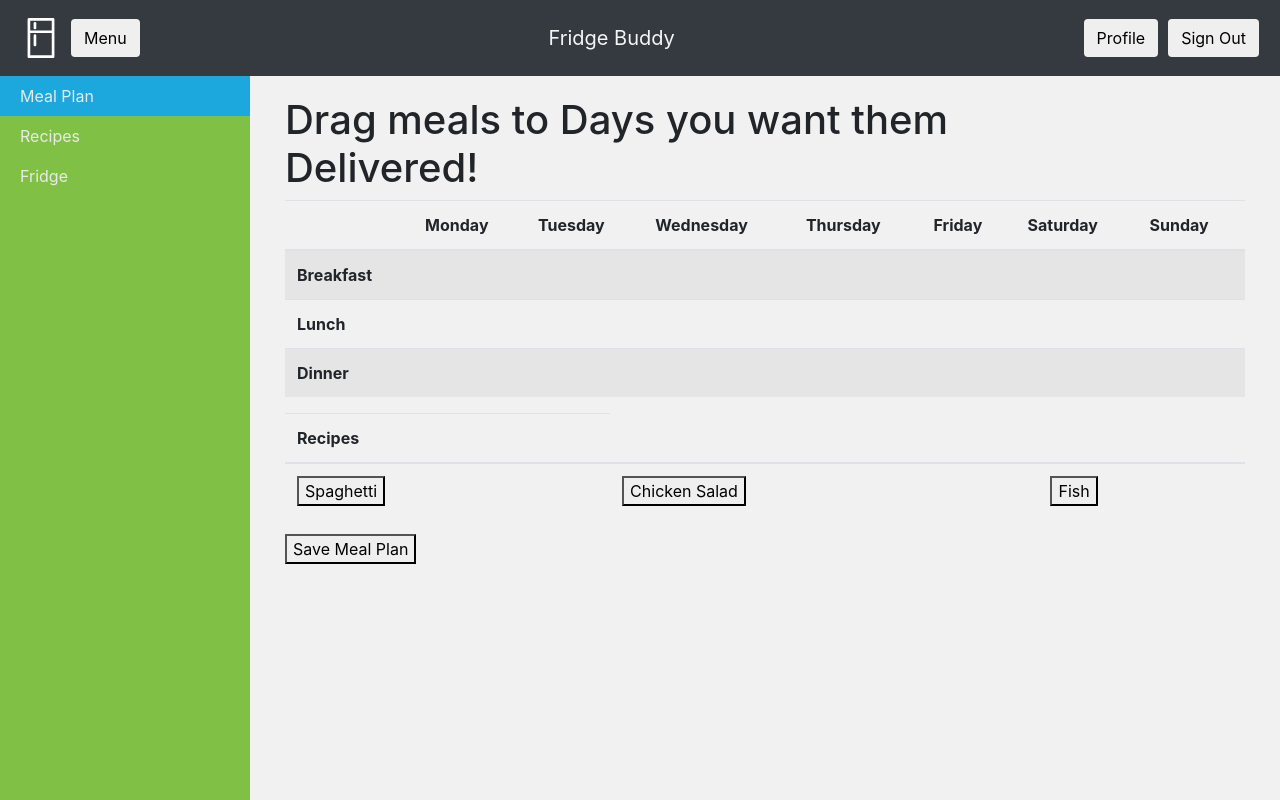
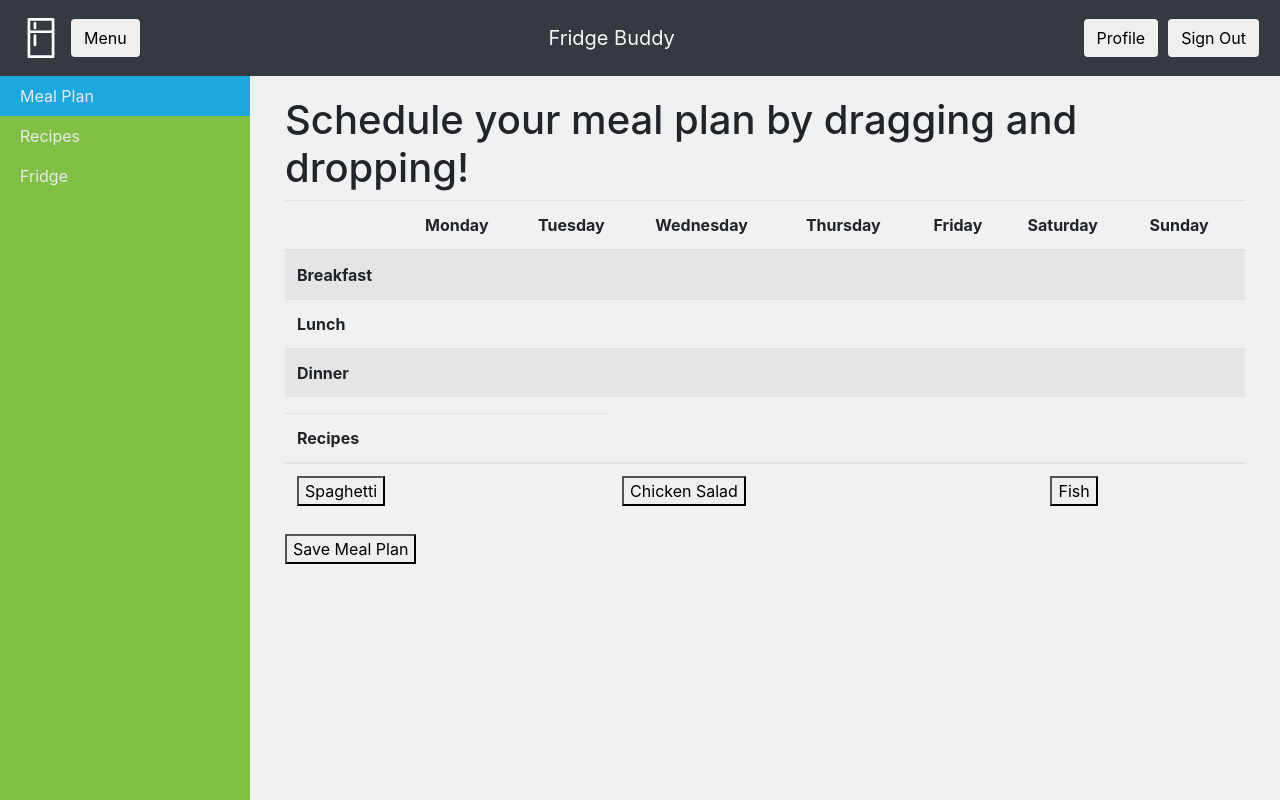
Before and after one commit to GuayoCS/GuayoCS.github.io, a plain HTML site: page mealplan.html in a window 1280 px wide. Drawn offline with nearby package versions, Linux system fonts and the light colour scheme.

Commit message:
changed wording of title

```diff
--- a/mealplan.html
+++ b/mealplan.html
@@ -44,7 +44,7 @@
             <div class="container-fluid">
                 <div class="row">
                     <div class="col-lg-10">
-                        <h1>Drag meals to Days you want them Delivered!</h1>
+                        <h1>Schedule your meal plan by dragging and dropping!</h1>
                     </div>
                 </div>
 
```
